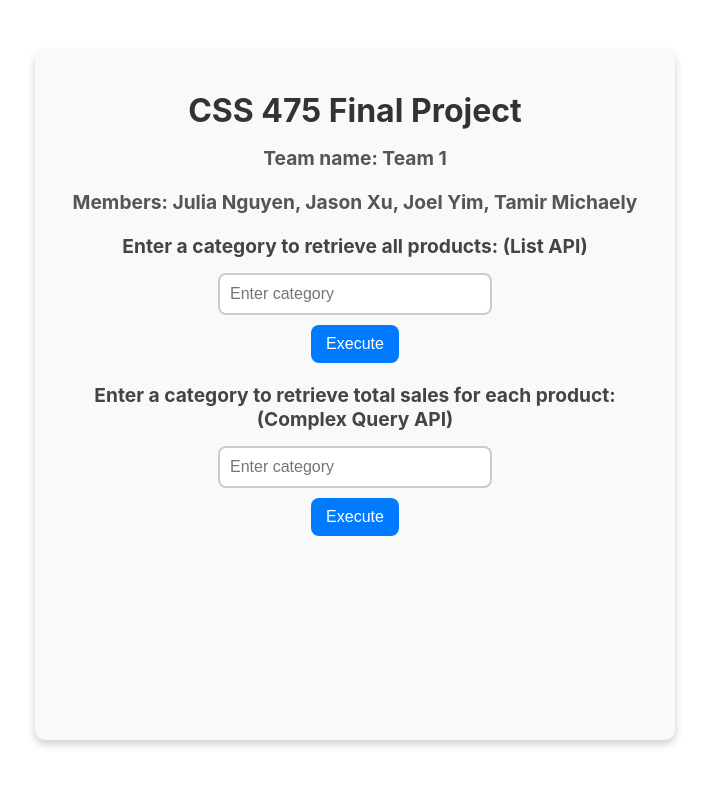
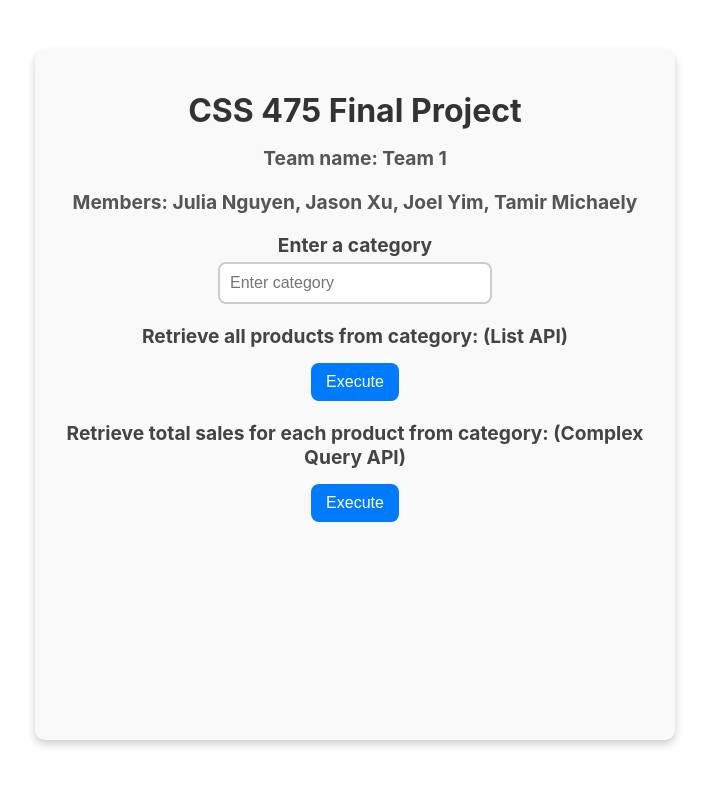
Before and after one commit to tamirmic/DatabasesFinalProject, a React (Create React App) app: page / in a window 1280 px wide. Shown: the top 786 px of the page, without its empty margins (285-994 px from the left). Built offline with nearby package versions, Linux system fonts and the light colour scheme.

Commit message:
updated textbox

```diff
--- a/src/App.js
+++ b/src/App.js
@@ -21,7 +21,13 @@ function App() {
   };
 
   const retrieveTotalSalesForEachProduct = () => {
-    fetch("http://localhost:3000/retrieveTotalSalesForEachProduct/")
+
+    if (category.trim() === "") {
+      setMessage("Please enter a category!");
+      return;
+    }
+
+    fetch(`http://localhost:3000/retrieveTotalSalesForEachProduct?category=${category}`)
     .then((response) => response.json())
     .then((data) => setMessage(JSON.stringify(data, null, 2)))
     .catch((error) => console.error("Error fetching message:", error));
@@ -37,14 +43,14 @@ function App() {
       </header>
 
       <div className="card">
+        <label>Enter a category</label>
+        <input type="text" placeholder="Enter category" value={category} onChange={(e) => setCategory(e.target.value)}/>
         <div className="button-group">
-          <label>Enter a category to retrieve all products: (List API)</label>
-          <input type="text" placeholder="Enter category" value={category} onChange={(e) => setCategory(e.target.value)}/>
+          <label>Retrieve all products from category: (List API)</label>
           <button className="task-button" onClick={retrieveProductsByCategory}>Execute</button>
         </div>
         <div className="button-group">
-          <label>Enter a category to retrieve total sales for each product: (Complex Query API)</label>
-          <input type="text" placeholder="Enter category" value={category} onChange={(e) => setCategory(e.target.value)}/>
+          <label>Retrieve total sales for each product from category: (Complex Query API)</label>
           <button className="task-button" onClick={retrieveTotalSalesForEachProduct}>Execute</button>
         </div>
       </div>
--- a/src/Database.js
+++ b/src/Database.js
@@ -72,7 +72,7 @@ async function retrieveTotalSalesForEachProduct(category) {
             FROM SaleItem SI
             WHERE SI.ProductSKU = P.ProductSKU) AS LastSaleDate
         FROM Product P
-        WHERE P.Category = '${category}'
+        WHERE P.Category ILIKE '${category}'
         ORDER BY P.ProductName
     `;
 
--- a/src/Server.js
+++ b/src/Server.js
@@ -37,8 +37,9 @@ app.get("/retrieveProductsByCategory/", async (req, res) => {
 
 app.get("/retrieveTotalSalesForEachProduct/", async (req, res) => {
     try {
+        const category = req.query.category;
         console.log('Server.retrieveTotalSalesForEachProduct() -> running...')
-        const rows = await retrieveTotalSalesForEachProduct('Electronics');
+        const rows = await retrieveTotalSalesForEachProduct(category);
         // Send the rows as JSON response to the client
         res.json({ message: "Server.retrieveTotalSalesForEachProduct() -> executing API!", data: rows });
     }   catch (error) {
```
